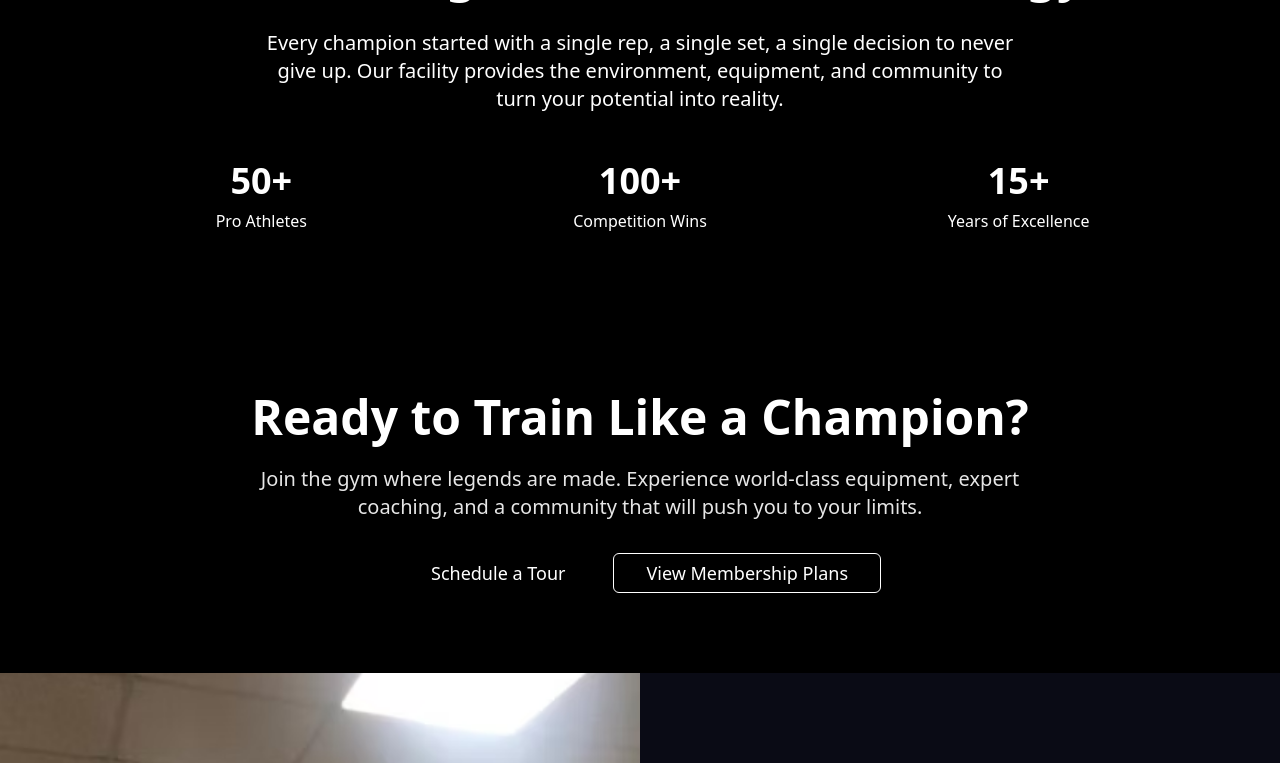
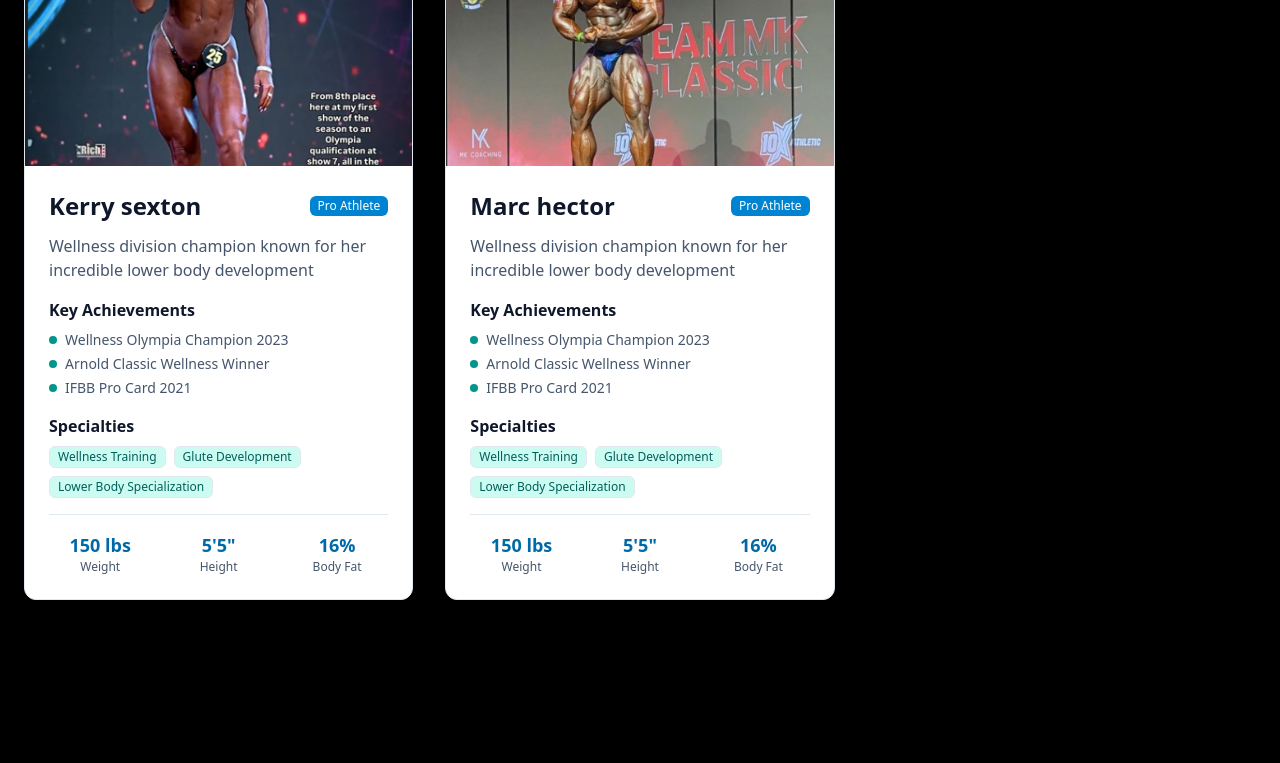
Before and after one commit to shandiru/progress-work-gym, a React (Vite) app: page /ChampionAthletes in a window 1280 px wide. Shown: the part 2931-3694 px from the top of the page. Built offline with nearby package versions, Linux system fonts and the light colour scheme.

Commit message:
add new images

```diff
--- a/src/components/ChampionAthletes/AthletesSection.jsx
+++ b/src/components/ChampionAthletes/AthletesSection.jsx
@@ -107,6 +107,42 @@ const ATHLETES = [
     name: "Aria Storm",
     role: "Pro Athlete",
     img: "/6.png",
+    blurb:
+      "Wellness division champion known for her incredible lower body development",
+    achievements: [
+      "Wellness Olympia Champion 2023",
+      "Arnold Classic Wellness Winner",
+      "IFBB Pro Card 2021",
+    ],
+    tags: ["Wellness Training", "Glute Development", "Lower Body Specialization"],
+    stats: [
+      { label: "Weight", value: "150 lbs" },
+      { label: "Height", value: `5'5"` },
+      { label: "Body Fat", value: "16%" },
+    ],
+  },
+  {
+    name: "Kerry sexton",
+    role: "Pro Athlete",
+    img: "/7.png",
+    blurb:
+      "Wellness division champion known for her incredible lower body development",
+    achievements: [
+      "Wellness Olympia Champion 2023",
+      "Arnold Classic Wellness Winner",
+      "IFBB Pro Card 2021",
+    ],
+    tags: ["Wellness Training", "Glute Development", "Lower Body Specialization"],
+    stats: [
+      { label: "Weight", value: "150 lbs" },
+      { label: "Height", value: `5'5"` },
+      { label: "Body Fat", value: "16%" },
+    ],
+  },
+  {
+    name: "Marc hector",
+    role: "Pro Athlete",
+    img: "/8.jpeg",
     blurb:
       "Wellness division champion known for her incredible lower body development",
     achievements: [
```
Also changed, not shown: public/7.png (added), public/8.jpeg (added).
